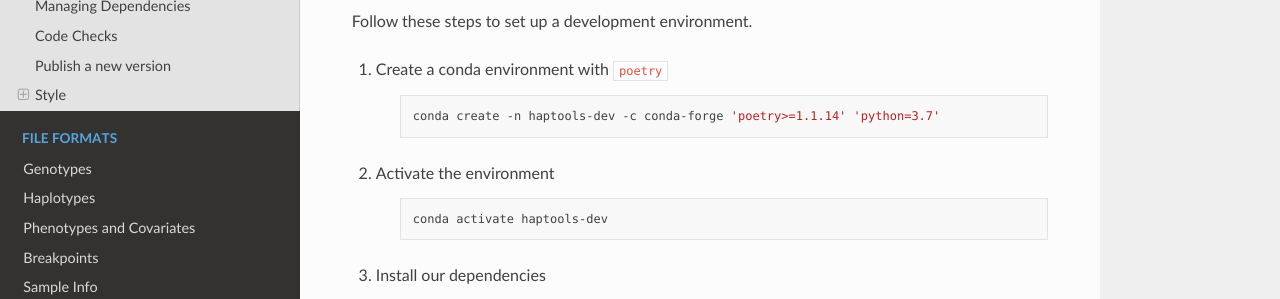
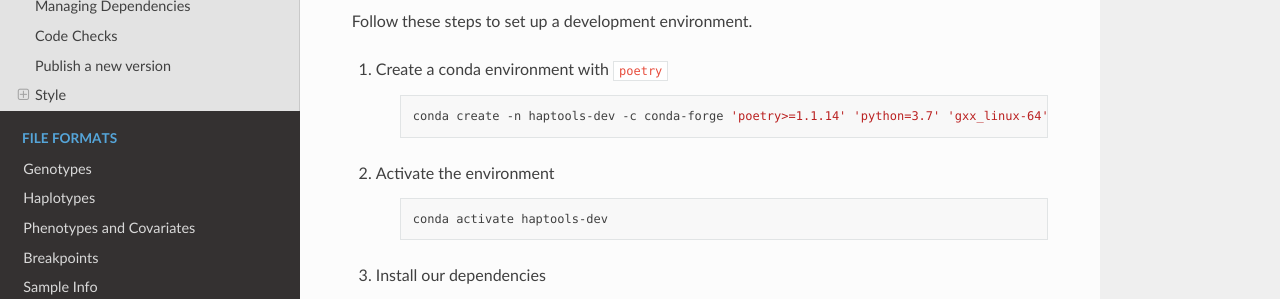
Before and after one commit to CAST-genomics/haptools, a Sphinx documentation site: the page built from docs/project_info/contributing.rst, in a window 1280 px wide and 900 px high, scrolled down 1707 px. Shown: the part 151-450 px from the top of the window. Built offline with Sphinx 7.4.7 and the Read the Docs theme 2.0.0, drawn with Linux system fonts in a browser that asks for light colours.

Commit message:
add dependency to conda env build

```diff
--- a/docs/project_info/contributing.rst
+++ b/docs/project_info/contributing.rst
@@ -68,7 +68,7 @@ Follow these steps to set up a development environment.
 
     .. code-block:: bash
 
-        conda create -n haptools-dev -c conda-forge 'poetry>=1.1.14' 'python=3.7'
+        conda create -n haptools-dev -c conda-forge 'poetry>=1.1.14' 'python=3.7' 'gxx_linux-64'
 2. Activate the environment
 
     .. code-block:: bash
```
